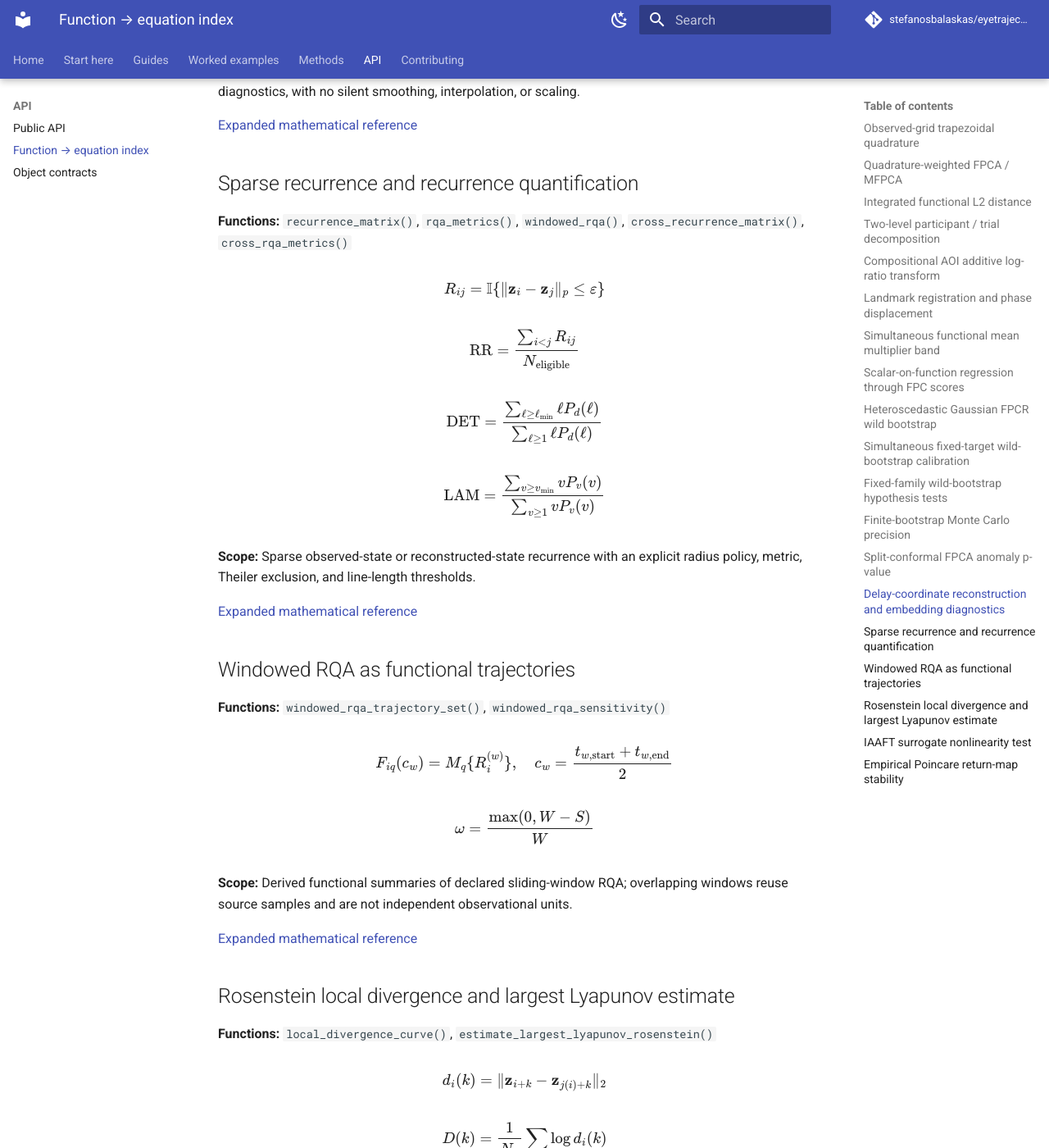
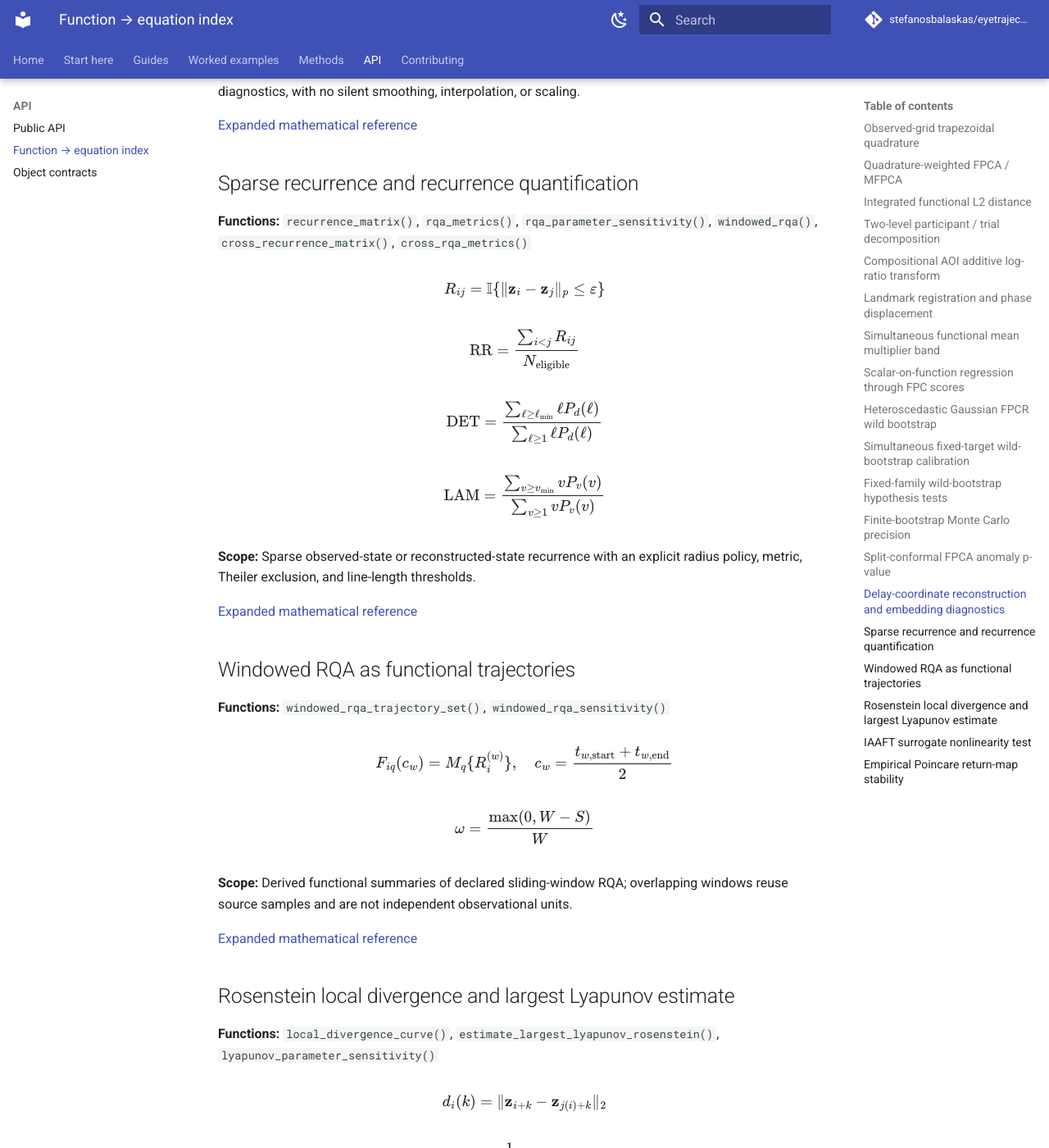
Before and after one commit to stefanosbalaskas/eyetrajectoriespy, an MkDocs documentation site: the page built from docs/reference/function-equation-index.md, in a window 1280 px wide and 1400 px high, scrolled down 5820 px. Shown: the whole window at 82% size. Built offline with MkDocs 1.6.1 and Material for MkDocs 9.7.7, drawn with Linux system fonts in a browser that asks for light colours; comment, search, counter and statistics services are not loaded.

Commit message:
Refresh site nonlinear sensitivity equation index

```diff
--- a/docs/reference/function-equation-index.md
+++ b/docs/reference/function-equation-index.md
@@ -230,7 +230,7 @@ $$
 
 ## Sparse recurrence and recurrence quantification
 
-**Functions:** `recurrence_matrix()`, `rqa_metrics()`, `windowed_rqa()`, `cross_recurrence_matrix()`, `cross_rqa_metrics()`
+**Functions:** `recurrence_matrix()`, `rqa_metrics()`, `rqa_parameter_sensitivity()`, `windowed_rqa()`, `cross_recurrence_matrix()`, `cross_rqa_metrics()`
 
 $$
 R_{ij}=\mathbb I\{\|\mathbf z_i-\mathbf z_j\|_p\le\varepsilon\}
@@ -270,7 +270,7 @@ $$
 
 ## Rosenstein local divergence and largest Lyapunov estimate
 
-**Functions:** `local_divergence_curve()`, `estimate_largest_lyapunov_rosenstein()`
+**Functions:** `local_divergence_curve()`, `estimate_largest_lyapunov_rosenstein()`, `lyapunov_parameter_sensitivity()`
 
 $$
 d_i(k)=\|\mathbf z_{i+k}-\mathbf z_{j(i)+k}\|_2
```
